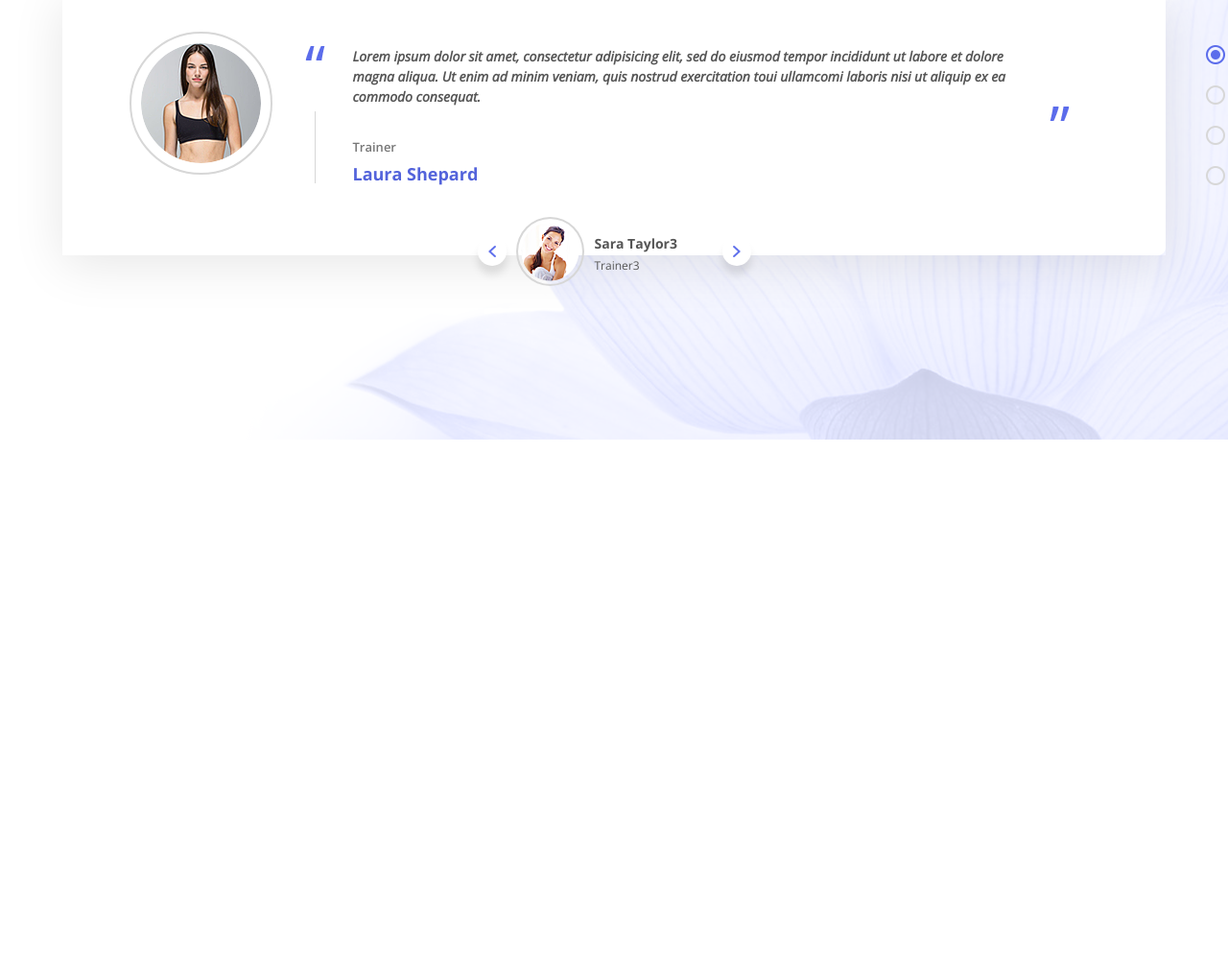
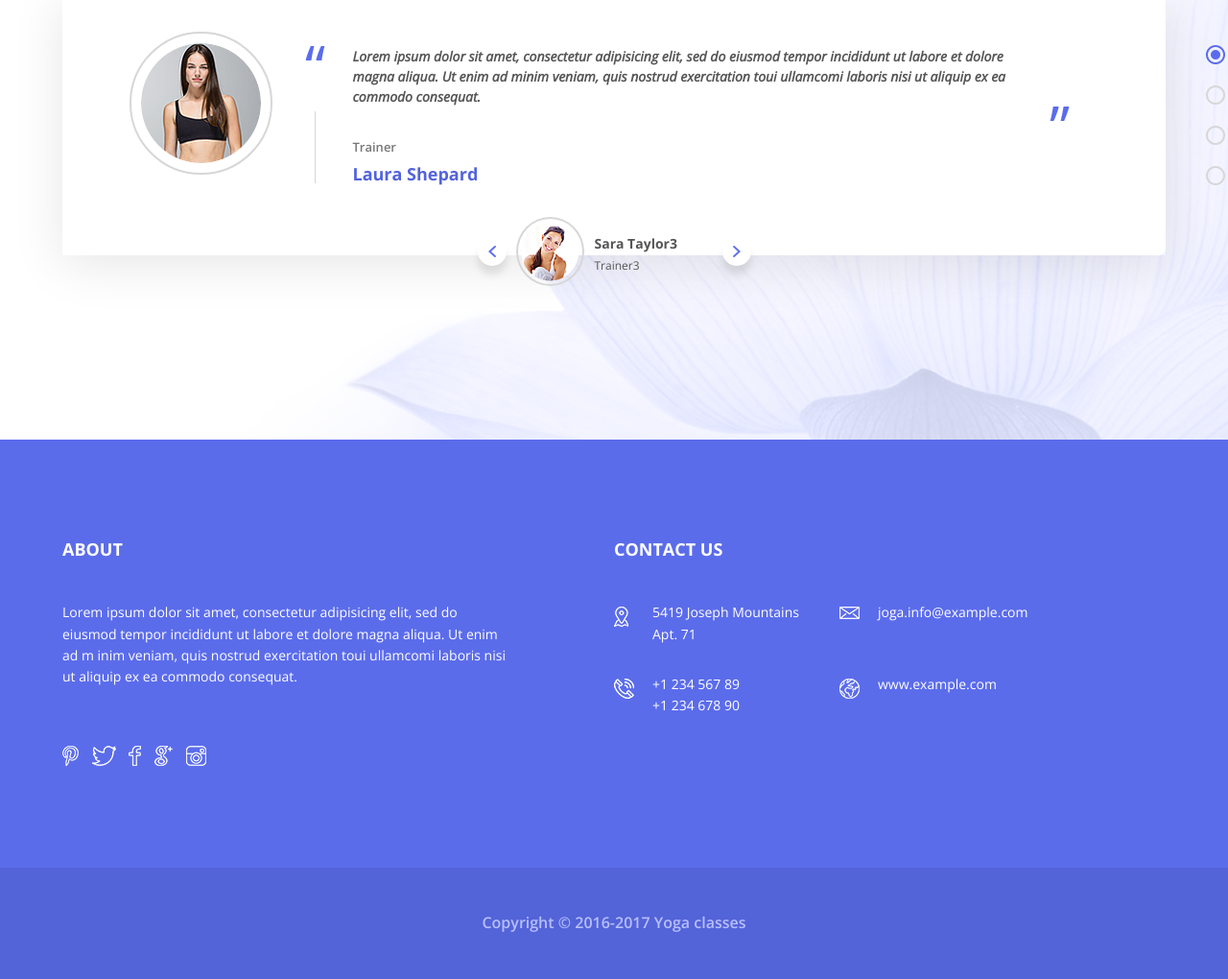
Before and after one commit to gufigufi/yoga, a website: page app/index.html in a window 1280 px wide. Shown: the part 4325-5345 px from the top of the page at 96% size. Before the commit the page ends 4783 px from the top, so only its background shows below. Drawn offline with nearby package versions, Linux system fonts and the light colour scheme; files that its build step writes are made by us from their sources.

Commit message:
footer
main footer block

```diff
--- a/app/index.html
+++ b/app/index.html
@@ -334,6 +334,36 @@
     </div><!--wrap-->
 </div><!--pricesAndBloquotes-->
 
+<footer class="mainFooter">
+    <div class="wrap clearfix">
+        <div class="footerAbout">
+            <p class="footerAbout__title">About</p>
+            <p class="footerAbout__content">Lorem ipsum dolor sit amet, consectetur adipisicing elit, sed do eiusmod tempor
+                incididunt ut labore et dolore magna aliqua. Ut enim ad m inim veniam, quis nostrud exercitation toui
+                ullamcomi laboris nisi ut aliquip ex ea commodo consequat.</p>
+            <ul class="footerAbout__socialList">
+                <li><a href="#"><img src="img/social/pinterest-logo.png" alt="pinterest"></a></li>
+                <li><a href="#"><img src="img/social/twitter-logo.png" alt="twitter"></a></li>
+                <li><a href="#"><img src="img/social/facebook-logo.png" alt="facebook"></a></li>
+                <li><a href="#"><img src="img/social/googlePlus-logo.png" alt="googlePlus"></a></li>
+                <li><a href="#"><img src="img/social/instagram-logo.png" alt="instagram"></a></li>
+            </ul>
+        </div><!--footerAbout-->
+        <div class="footerContact">
+            <p class="footerContact__title">CONTACT US</p>
+            <div class="footerContact__content">
+                <div class="footerContact__address">5419 Joseph Mountains Apt. 71</div>
+                <div class="footerContact__mail"><a href="mailto:joga.info@example.com">joga.info@example.com</a></div>
+                <div class="footerContact__tel">
+                    <a href="tel:+123456789">+1&nbsp;234&nbsp;567&nbsp;89</a>
+                    <a href="tel:+123467890">+1&nbsp;234&nbsp;678&nbsp;90</a>
+                </div>
+                <div class="footerContact__site"><a href="www.example.com">www.example.com</a></div>
+            </div><!--footerContact__content-->
+        </div><!--footerContact-->
+    </div><!--wrap-->
+    <div class="footerCopy">Copyright  ©  2016-2017 Yoga classes</div>
+</footer>
 
 <div id="popUp">
     <div id="popUp__form">
--- /dev/null
+++ b/app/sass/_footer.sass
@@ -0,0 +1,53 @@
+.mainFooter
+  background: #5b6ceb
+  padding: 100px 0 0
+  font-size: 14px
+  line-height: 1.6
+  a
+    color: $white
+    text-decoration: none
+    &:hover
+      text-decoration: underline
+.footerAbout, .footerContact
+  float: left
+  width: 50%
+  color: $white
+  font-weight: normal
+  padding-right: 105px
+.footerAbout__title, .footerContact__title
+  text-transform: uppercase
+  font-size: 18px
+  font-weight: 700
+  margin-bottom: 40px
+.footerAbout__socialList
+  margin-top: 60px
+  list-style: none
+  li
+    display: inline-block
+    margin-right: 10px
+.footerContact__content
+  display: flex
+  flex-wrap: wrap
+  div
+    width: 50%
+    padding: 0 35px 0 40px
+    margin-bottom: 30px
+.footerContact__address
+  background: url("../img/icons/map-logo.png") no-repeat
+  background-position: 0 5px
+.footerContact__mail
+  background: url("../img/icons/mail-logo.png") no-repeat
+  background-position: 0 5px
+.footerContact__tel
+  background: url("../img/icons/phone-call.png") no-repeat
+  background-position: 0 5px
+.footerContact__site
+  background: url("../img/icons/planet-earth.png") no-repeat
+  background-position: 0 5px
+.footerCopy
+  background: #5363d8
+  color: #b7bffc
+  text-align: center
+  font-size: 16px
+  padding: 45px 0
+  margin-top: 100px
--- a/app/sass/main.sass
+++ b/app/sass/main.sass
@@ -10,3 +10,4 @@
 @import "prises"
 @import "popUp"
 @import "bloquotes"
+@import "footer"
```
Also changed, not shown: app/css/main.css.
